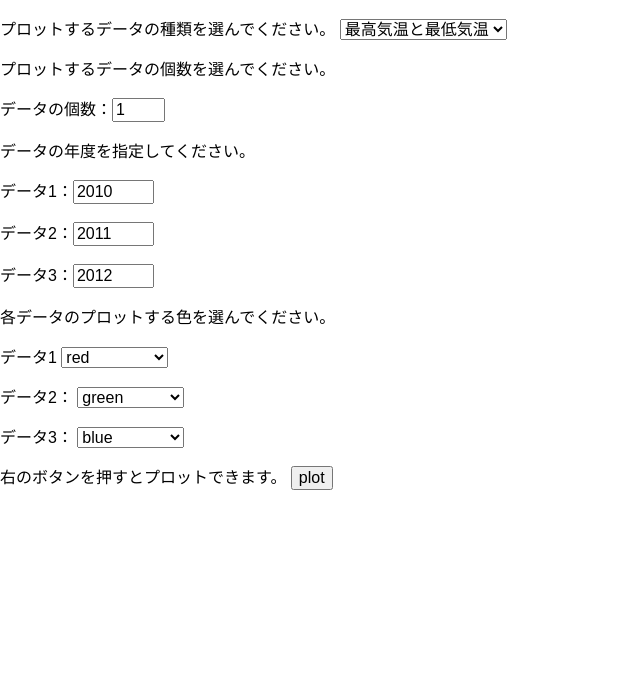
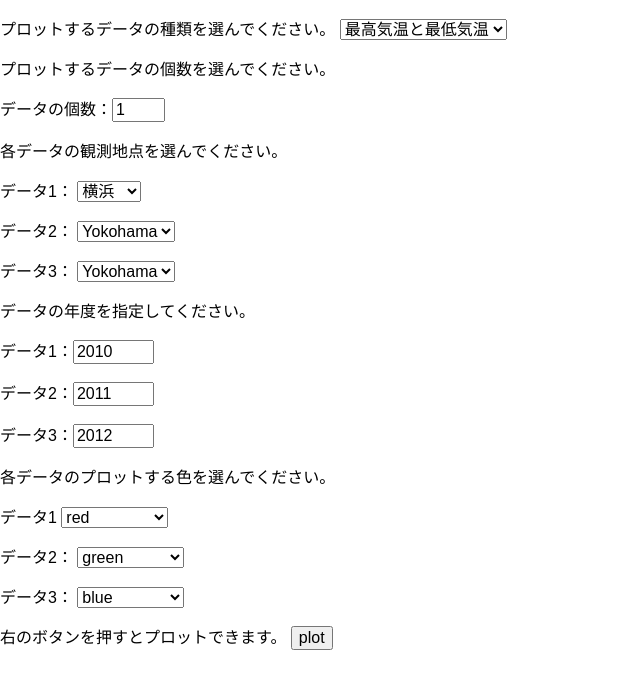
Before and after one commit to youcan-jpn/weather_research, a Flask app: page / in a window 1280 px wide. Shown: the top 689 px of the page, without its empty margins (0-640 px from the left). Run offline with Flask 2, Linux system fonts and the light colour scheme; data that the repository does not hold is empty; some libraries are stand-ins or nearby versions.

Commit message:
plot scatter

```diff
--- a/app.py
+++ b/app.py
@@ -13,7 +13,7 @@ def index():
     return render_template('index.html')
 
 
-@app.route('/plot')
+@app.route('/plot/')
 def plot_maxmin():
 
     # obtain query parameters
@@ -26,7 +26,7 @@ def plot_maxmin():
     maxmin_year1 = request.args.get('maxmin_year1', type=str)
     maxmin_year2 = request.args.get('maxmin_year2', type=str)
     maxmin_year3 = request.args.get('maxmin_year3', type=str)
-    maxmin_num = request.args.get('maxmin_num', type=int)
+    maxmin_num = request.args.get('data_num', type=int)
     areas = [area1, area2, area3]
     maxmin_colors = [maxmin_color1, maxmin_color2, maxmin_color3]
     maxmin_years = [maxmin_year1, maxmin_year2, maxmin_year3]
@@ -34,16 +34,18 @@ def plot_maxmin():
     # scatter plot
     for i in range(maxmin_num):
         # read csv
-        df = pd.read_csv('/data/{0}/maxmin_{1}.csv'.format(areas[i],
-                         maxmin_years[i]), skiprows=6, header=None)
+        df = pd.read_csv('weather_research/static/data/{0}/maxmin_{1}.csv'.format(areas[i], maxmin_years[i]), skiprows=6, header=None)
         max_temp = df.iloc[:, 1]
         min_temp = df.iloc[:, 4]
 
         # scatter plot
         fig, ax = plt.subplots(1, 1)
-        ax.scatter(min_temp, max_temp, c=maxmin_colors[i])
+        ax.scatter(min_temp, max_temp, c=maxmin_colors[i], label='{0}:{1}'.format(str(maxmin_years[i]), areas[i]))
+        ax.set_xlabel('min temperature')
+        ax.set_ylabel('max temperature')
 
-        png_out = BytesIO()
+    plt.legend()
+    png_out = BytesIO()
 
     # save figure
     plt.savefig(png_out, format="png", bbox_inches="tight")
--- /dev/null
+++ b/static/JS/plot_maxmin.js
@@ -0,0 +1,30 @@
+//
+// Calculator
+//
+function plotmaxmin() {
+    // Build query parameter
+    var param = {};
+    param["area1"] = document.getElementById("area1").value;
+    param["area2"] = document.getElementById("area2").value;
+    param["area3"] = document.getElementById("area3").value;
+    param["maxmin_color1"] = document.getElementById("maxmin_color1").value;
+    param["maxmin_color2"] = document.getElementById("maxmin_color2").value;
+    param["maxmin_color3"] = document.getElementById("maxmin_color3").value;
+    param["maxmin_year1"] = document.getElementById("maxmin_year1").value;
+    param["maxmin_year2"] = document.getElementById("maxmin_year2").value;
+    param["maxmin_year3"] = document.getElementById("maxmin_year3").value;
+    param["data_num"] = document.getElementById("data_num").value;
+    var query = jQuery.param(param);
+
+    // Query with a new parameter
+    $.get("/plot" + "?" + query, function(data) {
+        document.getElementById("plotimg").src = data;
+    });
+};
+//
+// Register Event handler
+//
+document.getElementById("maxmin_plot").addEventListener("click", function(){
+    plotmaxmin();
+}, false);
+plotmaxmin();
--- a/templates/index.html
+++ b/templates/index.html
@@ -13,7 +13,7 @@
         <div class='container'>
             <div>
                 <p>プロットするデータの種類を選んでください。
-                    <select id='data-type'>
+                    <select id='data_type'>
                         <option value='maxmin'>最高気温と最低気温</option>
                         <option value='rain'>降水量</option>
                     </select>
@@ -22,21 +22,43 @@
 
             <div>
                 <p>プロットするデータの個数を選んでください。</p>
-                <p>データの個数：<input type='number' min=1 max=3 value=1></p>
+                <p>データの個数：<input id='data_num' type='number' min=1 max=3 value=1></p>
+            </div>
+
+            <div>
+                <p>各データの観測地点を選んでください。</p>
+                <p class='data1'>データ1：
+                    <select id='area1'>
+                        <option value='Yokohama'>横浜</option>
+                        <option value='Tokyo'>Tokyo</option>
+                    </select>
+                </p>
+                <p class='data2'>データ2：
+                    <select id='area2'>
+                        <option value='Yokohama'>Yokohama</option>
+                        <option value='Tokyo'>Tokyo</option>
+                    </select>
+                </p>
+                <p class='data3'>データ3：
+                    <select id='area3'>
+                        <option value='Yokohama'>Yokohama</option>
+                        <option value='Tokyo'>Tokyo</option>
+                    </select>
+                </p>
             </div>
 
             <div>
                 <p>データの年度を指定してください。</p>
-                <p class="data1">データ1：<input type=number min=2010 max=2019 step=1 value=2010></p>
-                <p class="data2">データ2：<input type=number min=2010 max=2019 step=1 value=2011></p>
-                <p class="data3">データ3：<input type=number min=2010 max=2019 step=1 value=2012></p>
+                <p class="data1">データ1：<input type=number min=2010 max=2019 step=1 value=2010 id='maxmin_year1'></p>
+                <p class="data2">データ2：<input type=number min=2010 max=2019 step=1 value=2011 id='maxmin_year2'></p>
+                <p class="data3">データ3：<input type=number min=2010 max=2019 step=1 value=2012 id='maxmin_year3'></p>
             </div>
 
             <div class='maxmin-container'>
                 <div class='maxmin-color'>
                     <p>各データのプロットする色を選んでください。</p>
                     <p class='data1'>データ1
-                        <select id='maxmin-color1'>
+                        <select id='maxmin_color1'>
                             <option value='black'>black</option>
                             <option value='lightgray'>lightgray</option>
                             <option value='rosybrown'>rosybrown</option>
@@ -65,7 +87,7 @@
                         </select>
                     </p>
                     <p class='data2'>データ2：
-                        <select id='maxmin-color2'>
+                        <select id='maxmin_color2'>
                             <option value='black'>black</option>
                             <option value='lightgray'>lightgray</option>
                             <option value='rosybrown'>rosybrown</option>
@@ -94,7 +116,7 @@
                         </select>
                     </p>
                     <p class='data3'>データ3：
-                        <select id='maxmin-color3'>
+                        <select id='maxmin_color3'>
                             <option value='black'>black</option>
                             <option value='lightgray'>lightgray</option>
                             <option value='rosybrown'>rosybrown</option>
@@ -125,9 +147,14 @@
                 </div>
                 <div>
                     <p>右のボタンを押すとプロットできます。
-                    <input type='button' id='maxmin-plot' value='plot'></p>
+                    <input type='button' id='maxmin_plot' value='plot'></p>
                 </div>
+            </div>
+
+            <div class='image'>
+                <img id='plotimg'>
             </div>
         </div>
     </body>
+    <script type="text/javascript" src="../static/JS/plot_maxmin.js"></script>
 </html>
```
Also changed, not shown: static/data/Yokohama/maxmin_2019.csv (renamed from data/Yokohama/maxmin_2019.csv).
